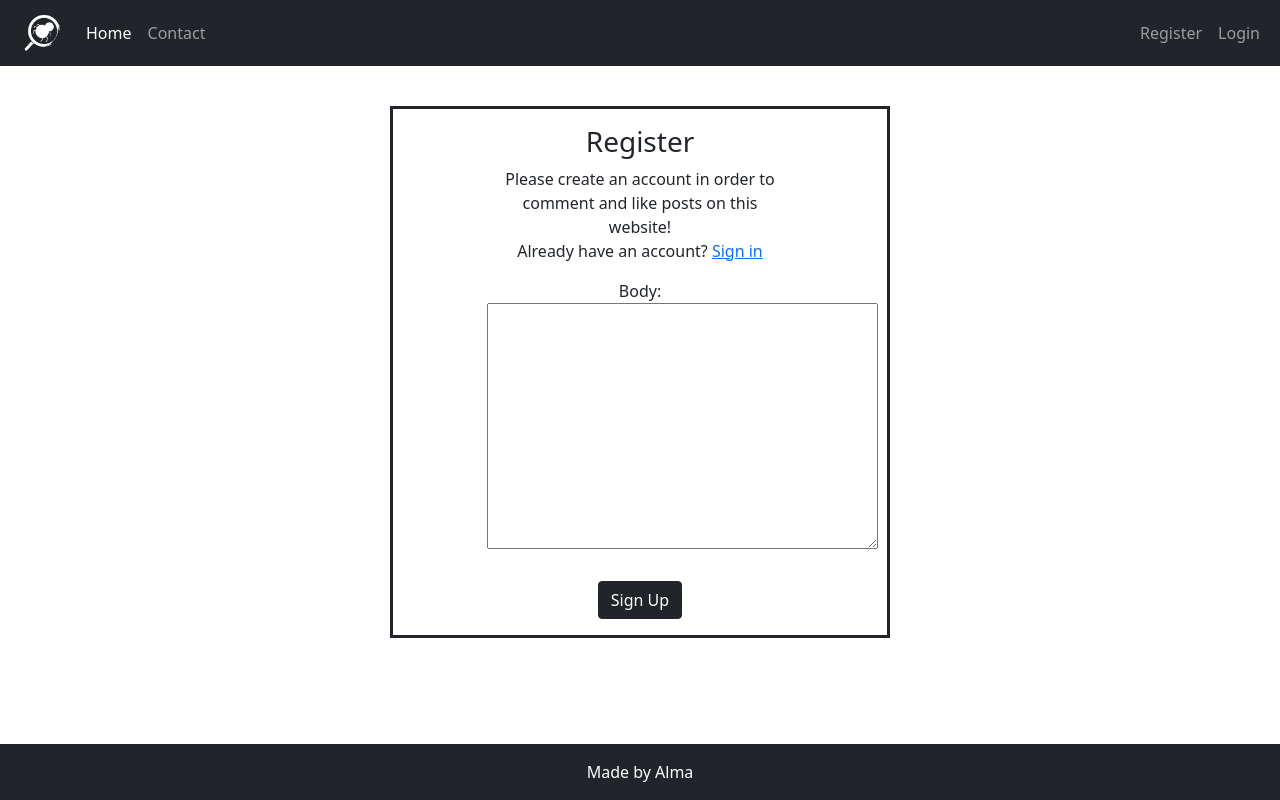
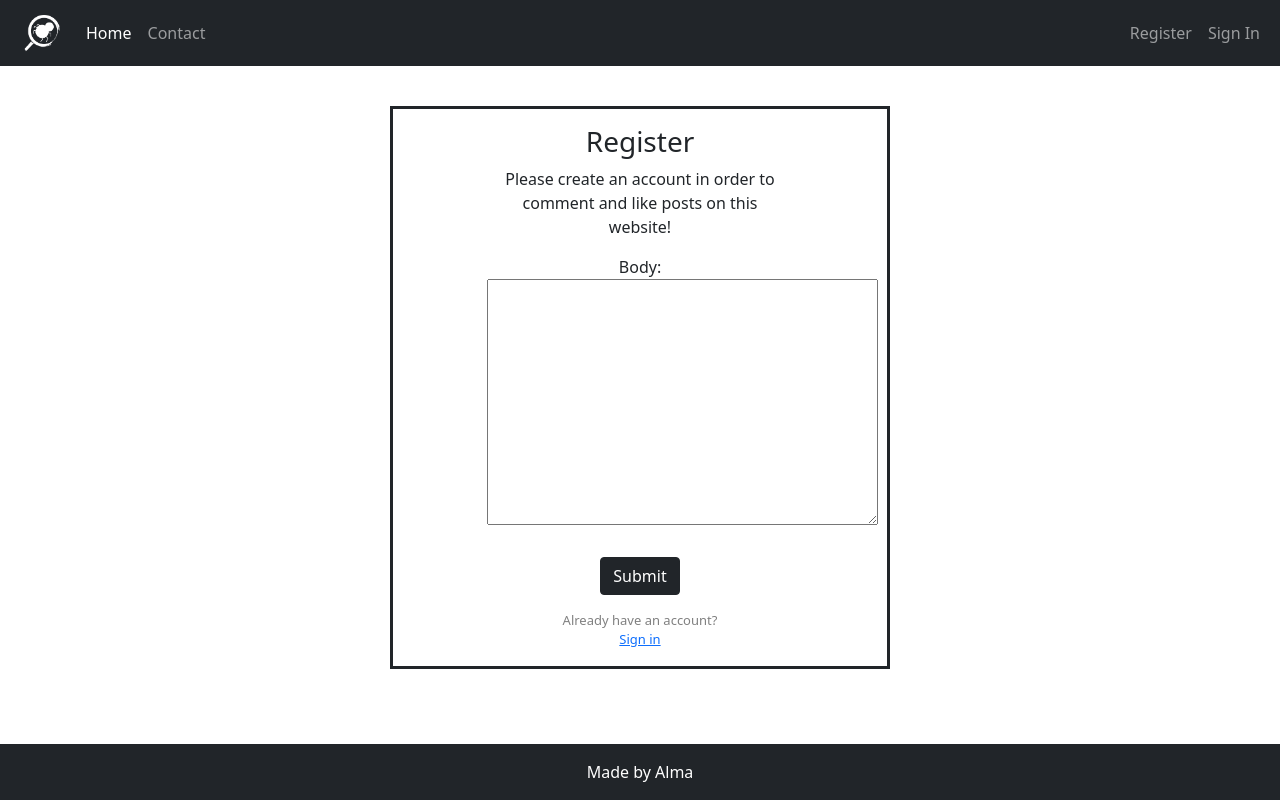
Before and after one commit to AlmaBroman/flea-finder-stockholm, a Django app: template templates/account/signup.html in a window 1280 px wide. Run offline with Django 3.2, Linux system fonts and the light colour scheme; the template is opened without the code that fills it: values that come from a table or form of the project are taken from there, others are empty.

Commit message:
add links to sign up and register

```diff
--- a/static/css/style.css
+++ b/static/css/style.css
@@ -102,6 +102,10 @@ p {
 }
 
 /* Login */
+.small-grey {
+    font-size: small;
+    color: grey;
+}
 
 .login-container {
     margin-top: 40px;
--- a/templates/account/login.html
+++ b/templates/account/login.html
@@ -28,9 +28,9 @@
     </div>
     <div class="row">
         <div class="col-md-6 mx-auto mt-3 mb-3">
-            <p class="text-muted text-center">
-                {% blocktrans %}Don't have an account yet? <br>Register
-                <a class="text-reset" href="{{ signup_url }}">here!</a>{% endblocktrans %}
+            <p class="small-grey text-center">
+                {% blocktrans %}Don't have an account yet? <br>
+                <a href="{{ signup_url }}">Register</a>{% endblocktrans %}
             </p>
         </div>
     </div>
--- a/templates/account/signup.html
+++ b/templates/account/signup.html
@@ -12,8 +12,7 @@
         <div class="col-8 mx-auto mt-3 text-center">
             <h3>{% trans "Register" %}</h3>
 
-            <p>{% blocktrans %}Please create an account in order to comment and like posts on this website! <br> Already have an account? <a
-                    class="link" href="{{ login_url }}">Sign in </a>{% endblocktrans %}</p>
+            <p>Please create an account in order to comment and like posts on this website!</p>
         </div>
     </div>
     <div class="row">
@@ -24,8 +23,14 @@
                 {% if redirect_field_value %}
                 <input type="hidden" name="{{ redirect_field_name }}" value="{{ redirect_field_value }}" />
                 {% endif %}
-                <button class="btn btn-dark mt-3 mb-3" type="submit">{% trans "Sign Up" %}</button>
+                <button class="btn btn-dark mt-3" type="submit">{% trans "Submit" %}</button>
             </form>
         </div>
     </div>
+    <div class="row">
+        <div class="col-8 mx-auto mt-3 mb-3 text-center">
+            <p class="small-grey">{% blocktrans %} Already have an account? <br><a
+                class="link" href="{{ login_url }}">Sign in </a> {% endblocktrans %}</p>
+        </div>
+    </div>
 {% endblock %}
--- a/templates/base.html
+++ b/templates/base.html
@@ -55,14 +55,14 @@
                 <ul class="navbar-nav mb-2 mb-lg-0">
                     {% if user.is_authenticated %}
                     <li class="nav-item">
-                        <a class="nav-link" href="{% url 'account_logout' %}">Logout</a>
+                        <a class="nav-link" href="{% url 'account_logout' %}">Sign Out</a>
                     </li>
                     {% else %}
                     <li class="nav-item">
                         <a class="nav-link" href="{% url 'account_signup' %}">Register</a>
                     </li>
                     <li class="nav-item">
-                        <a class="nav-link" href="{% url 'account_login' %}">Login</a>
+                        <a class="nav-link" href="{% url 'account_login' %}">Sign In</a>
                     </li>
                     {% endif %}
                 </ul>
```
